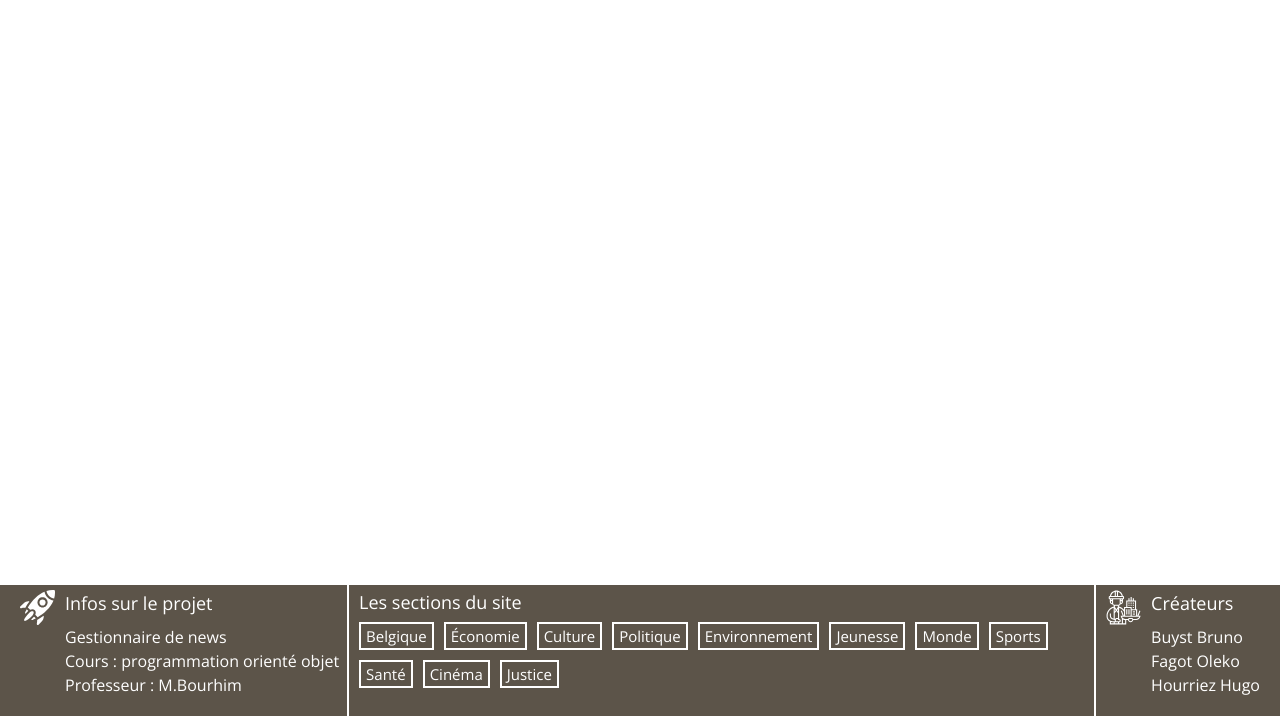
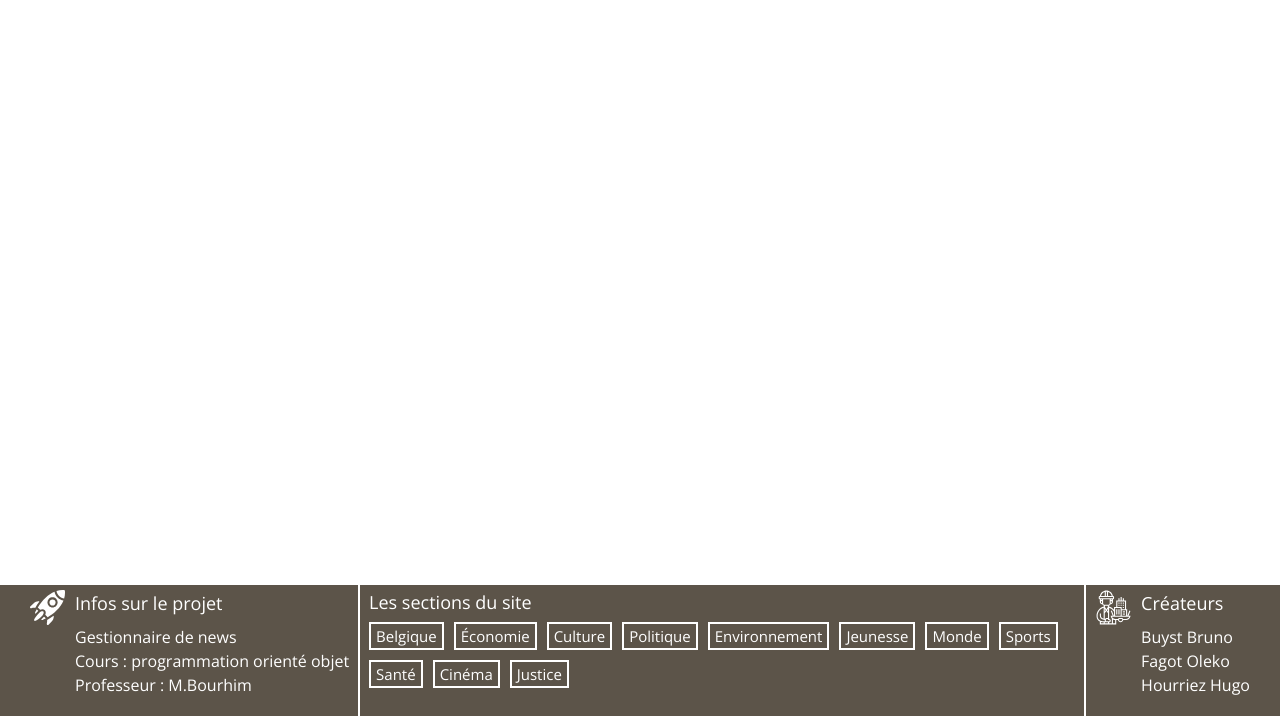
Before and after one commit to HugoWeb23/gestion_news_front, a plain HTML site: page header.html in a window 1280 px wide. Shown: the part 84-800 px from the top of the page. Drawn offline with nearby package versions, Linux system fonts and the light colour scheme.

```diff
--- a/styles/app.css
+++ b/styles/app.css
@@ -628,7 +628,7 @@ a:hover {
     width: 100%;
     height: 131px;
     background: #5C5449;
-    padding: 5px 20px;
+    padding: 5px 30px;
 }
 
 .project-infos {
@@ -646,7 +646,7 @@ a:hover {
     height: 131px;
     width: 2px;
     top: -5px;
-    right: 0;
+    right: -1px;
     background: #FFF;
 }
 
@@ -673,7 +673,7 @@ a:hover {
 .project-sections {
     position: relative;
     color: #FFF;
-    flex-basis: 1000px;
+    flex-basis: 100%;
 }
 
 .project-sections::after {
```
Also changed, not shown: index.html (+4 -0 lines).
